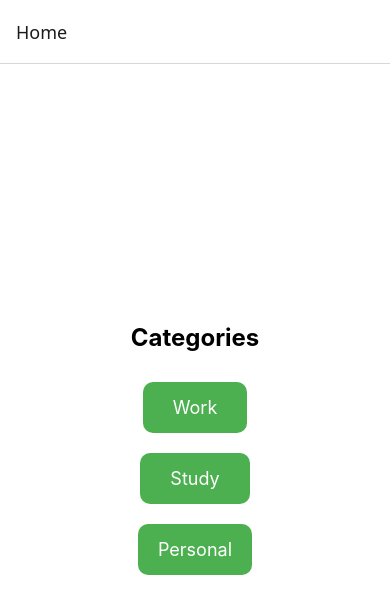
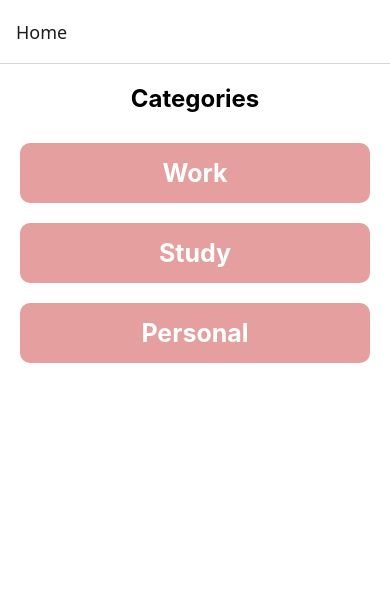
Before and after one commit to it-is-Abhishek/Notes-App, a React Native app: screen / in a window 390 px wide. Shown: the top 614 px of the page. Built offline with nearby package versions, Linux system fonts and the light colour scheme.

Commit message:
updated CategoryScreen

```diff
--- a/src/screens/CategoryScreen.js
+++ b/src/screens/CategoryScreen.js
@@ -1,18 +1,24 @@
-import React from 'react';
-import { View, Text, StyleSheet } from 'react-native';
+import React, { useContext } from 'react';
+import { View, Text, FlatList, TouchableOpacity, StyleSheet } from 'react-native';
+import { NotesContext } from '../contexts/NotesContext';
 
-export default function CategoryScreen() {
+export default function CategoryScreen({ route, navigation }) {
+  const { category } = route.params;
+  const { notes } = useContext(NotesContext);
+
+  const categoryNotes = notes.filter((note) => note.category === category);
+
   return (
-    <View style={styles.container}>
-      <Text>Home Screen</Text>
+    <View>
+      <Text>This is CategoryScreen</Text>
     </View>
   );
 }
 
 const styles = StyleSheet.create({
-  container: {
-    flex: 1,
-    justifyContent: 'center',
-    alignItems: 'center',
-  },
-});
+  container:{
+    flex:1,
+    padding:10,
+
+  }
+})
--- a/src/screens/HomeScreen.js
+++ b/src/screens/HomeScreen.js
@@ -25,8 +25,6 @@ export default function HomeScreen( {navigation} ) {
 const styles = StyleSheet.create({
   container: {
     flex: 1,
-    justifyContent: 'center',
-    alignItems: 'center',
     padding: 20,
     backgroundColor: '#fff',
   },
@@ -39,12 +37,13 @@ const styles = StyleSheet.create({
   categoryButton: {
     padding: 15,
     marginVertical: 10,
-    backgroundColor: '#4CAF50',
+    backgroundColor: '#e59f9fff',
     borderRadius: 10,
     alignItems: 'center',
   },
   categoryText: {
-    fontSize: 18,
+    fontSize: 25,
     color: '#fff',
+    fontWeight: "bold"
   }
 });
```
